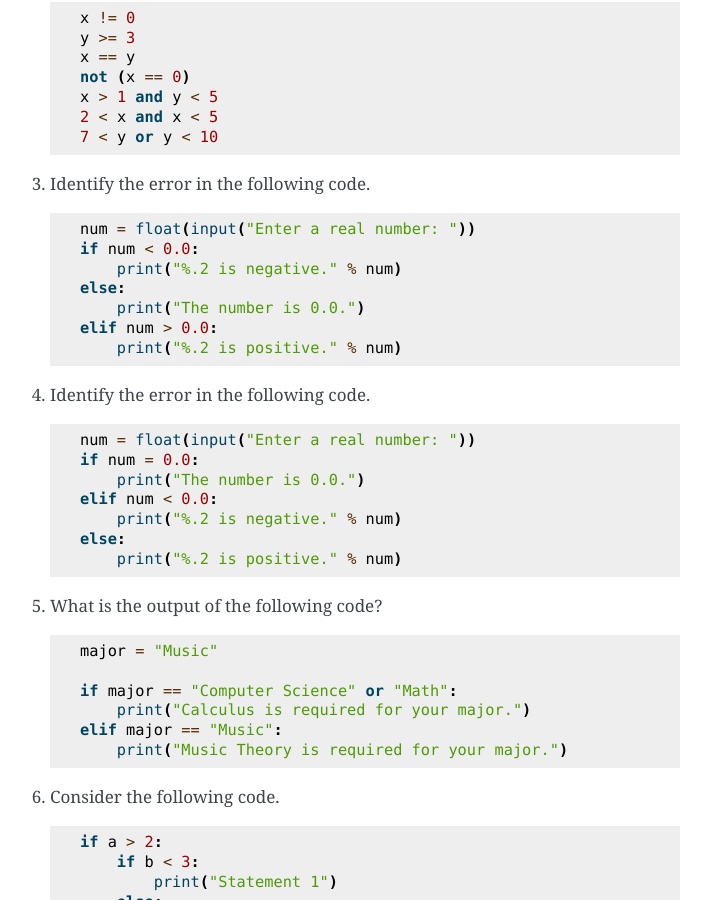
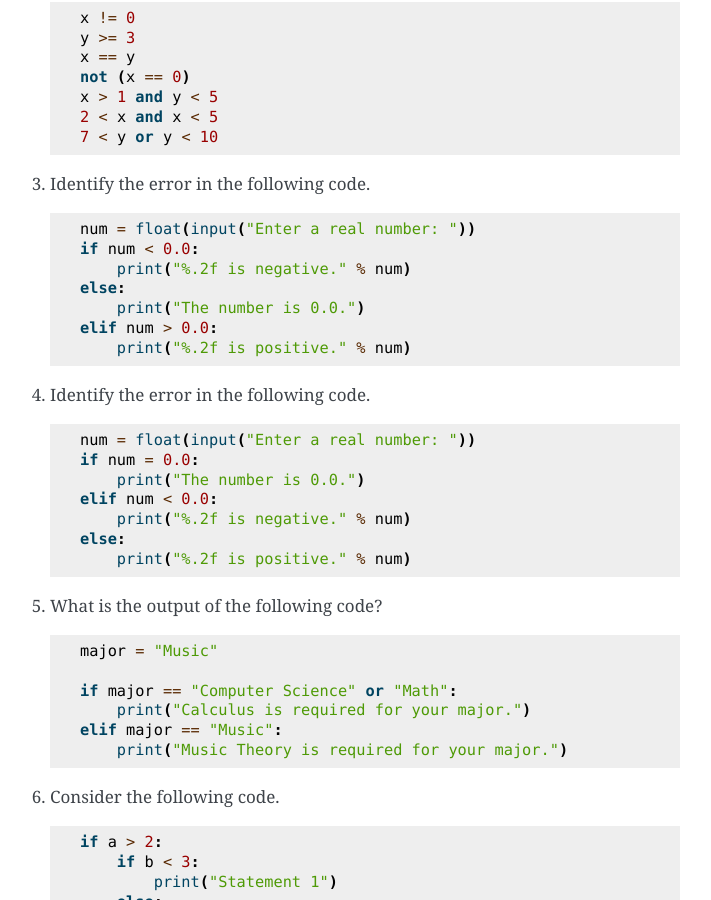
Before and after one commit to jbshep/conversational-python, a Sphinx documentation site: the page built from docs/source/ch2_cond.rst, in a window 1280 px wide and 900 px high, scrolled down 10933 px. Shown: the whole window, without its empty margins (400-1111 px from the left). Built offline with Sphinx 7.4.7, drawn with Linux system fonts in a browser that asks for light colours.

Commit message:
Ch 2 typo on exercises -- float format string

```diff
--- a/docs/source/ch2_cond.rst
+++ b/docs/source/ch2_cond.rst
@@ -584,11 +584,11 @@ Exercises
 
       num = float(input("Enter a real number: "))
       if num < 0.0:
-          print("%.2 is negative." % num)
+          print("%.2f is negative." % num)
       else:
           print("The number is 0.0.")
       elif num > 0.0:
-          print("%.2 is positive." % num)
+          print("%.2f is positive." % num)
 
 #. Identify the error in the following code.
 
@@ -598,9 +598,9 @@ Exercises
       if num = 0.0:
           print("The number is 0.0.")
       elif num < 0.0:
-          print("%.2 is negative." % num)
+          print("%.2f is negative." % num)
       else:
-          print("%.2 is positive." % num)
+          print("%.2f is positive." % num)
 
 #. What is the output of the following code?
 
```
